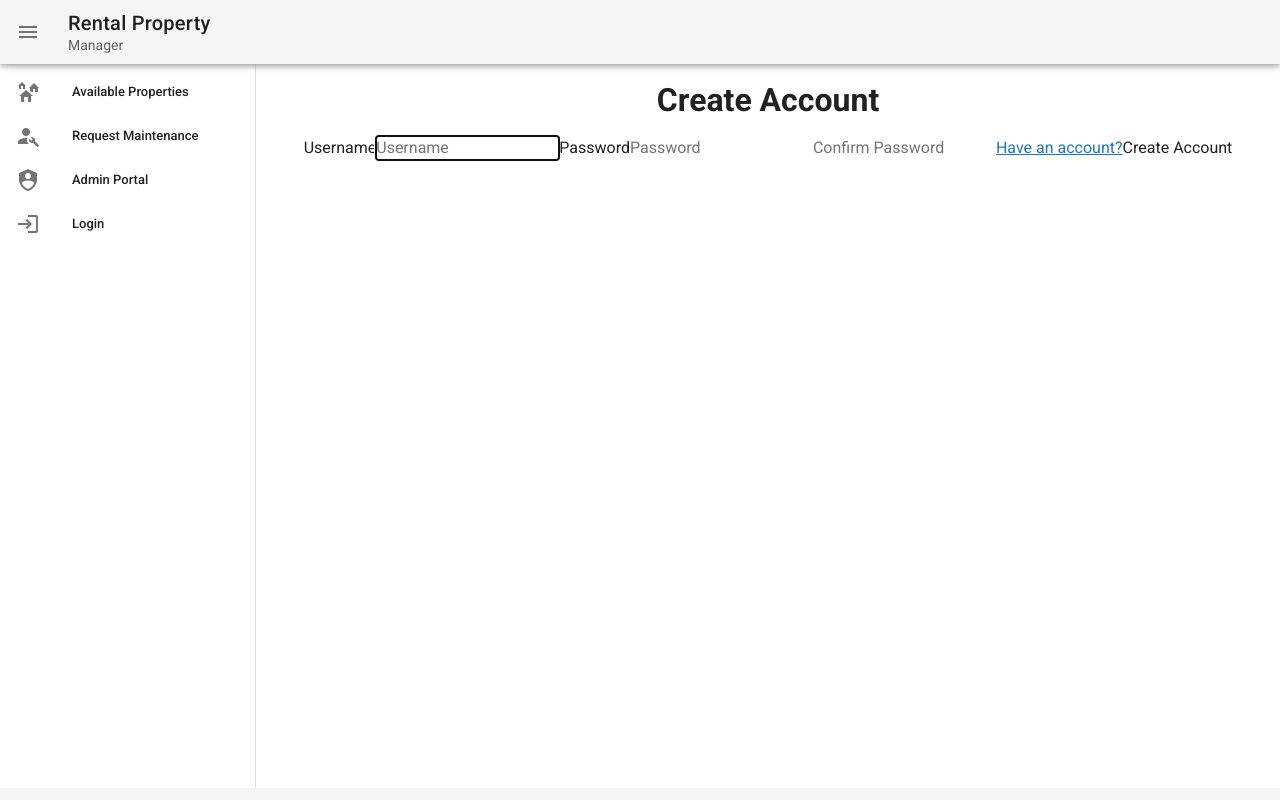
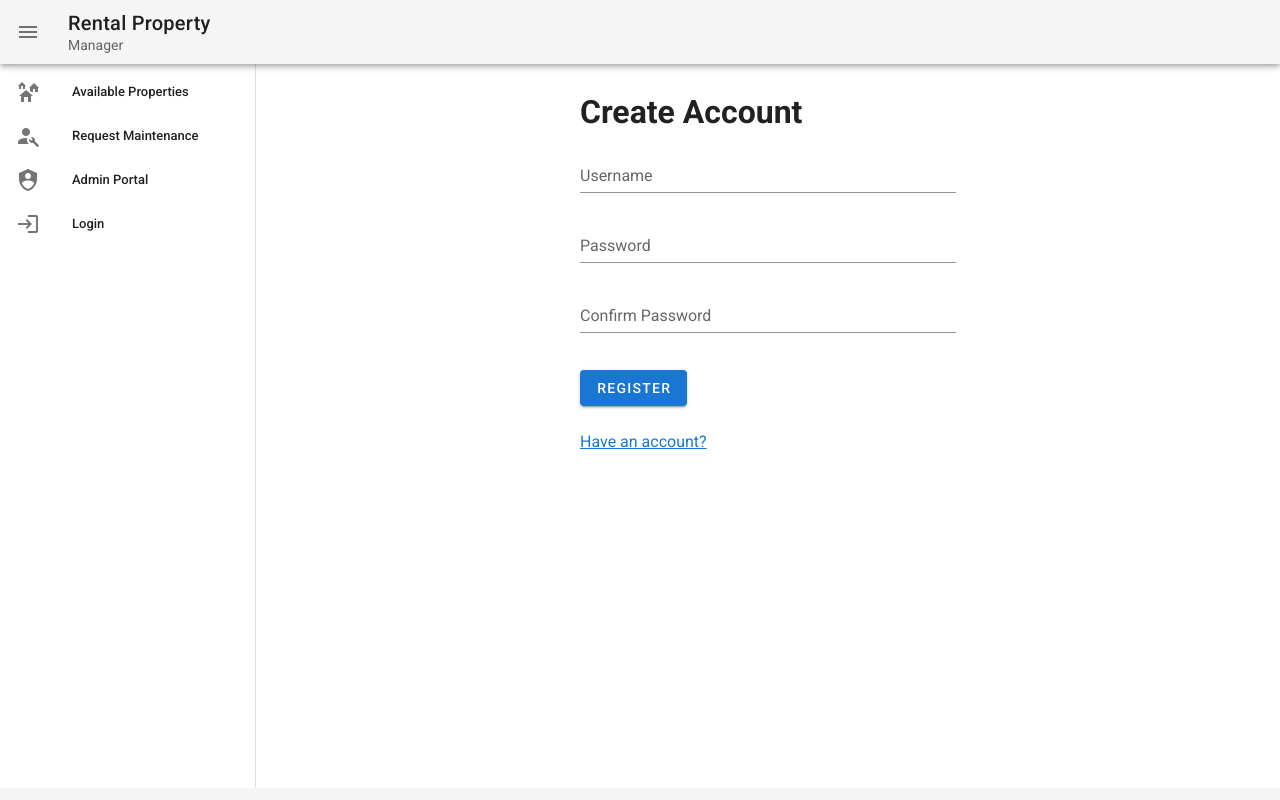
Before and after one commit to narroyo01/Rental-Property, a Vue app in the folder vue/: page /register in a window 1280 px wide. Built offline with nearby package versions, Linux system fonts and the light colour scheme.

Commit message:
updated Register view

```diff
--- a/vue/src/views/Login.vue
+++ b/vue/src/views/Login.vue
@@ -4,13 +4,13 @@
       <h1 class="h3 mb-3 font-weight-normal">Please Sign In</h1>
       <v-text-field
         :loading="loading"
-        :rules="rules"
+        :rules="rulesUsername"
         label="Username"
         v-model="user.username"
       ></v-text-field>
       <v-text-field
         :loading="loading"
-        :rules="rules"
+        :rules="rulesPassword"
         label="Password"
         v-model="user.password"
         type="password"
@@ -19,7 +19,7 @@
       <v-alert class="mt-6" type="error" v-if="invalidCredentials">
         Invalid username and password!
       </v-alert>
-      <v-alert type="success" v-if="this.$route.query.registration">
+      <v-alert class="mt-6" type="success" v-if="this.$route.query.registration">
         Thank you for registering, please sign in.
       </v-alert>
       <p class="mt-6">
@@ -81,10 +81,15 @@ export default {
       },
       invalidCredentials: false,
       loading: false,
-      rules: [
+      rulesUsername: [
         value => !!value || 'Required',
         value => (value || '').length <= 20 || 'Max 20 characters',
         value => (value || '').length > 2 || 'Min 3 characters',
+      ],
+      rulesPassword: [
+        value => !!value || 'Required',
+        value => (value || '').length <= 80 || 'Max 80 characters',
+        value => (value || '').length > 5 || 'Min 6 characters',
       ],
     };
   },
--- a/vue/src/views/Register.vue
+++ b/vue/src/views/Register.vue
@@ -1,5 +1,41 @@
 <template>
-  <div id="register" class="text-center">
+  <v-form ref="form" @submit.prevent="register">
+    <v-container id="registerBox">
+      <h1 class="h3 mb-3 font-weight-normal">Create Account</h1>
+      <v-text-field
+        :loading="loading"
+        :rules="rulesUsername"
+        label="Username"
+        v-model="user.username"
+      ></v-text-field>
+      <v-text-field
+        :loading="loading"
+        :rules="rulesPassword"
+        label="Password"
+        v-model="user.password"
+        type="password"
+      ></v-text-field>
+      <v-text-field
+        :loading="loading"
+        :rules="rulesPassword"
+        label="Confirm Password"
+        v-model="user.confirmPassword"
+        type="password"
+      ></v-text-field>
+      <v-btn class="mt-4" elevation="2" color="primary" type="submit"
+        >Register</v-btn
+      >
+      <v-alert class="mt-6" type="error" v-if="registrationErrors">
+        {{ registrationErrorMsg }}
+      </v-alert>
+      <p class="mt-6">
+        <router-link :to="{ name: 'login' }">Have an account?</router-link>
+      </p>
+    </v-container>
+  </v-form>
+
+  <!-- BELOW WAS STARTER CODE -->
+  <!-- <div id="register" class="text-center">
     <form class="form-register" @submit.prevent="register">
       <h1 class="h3 mb-3 font-weight-normal">Create Account</h1>
       <div class="alert alert-danger" role="alert" v-if="registrationErrors">
@@ -37,39 +73,51 @@
         Create Account
       </button>
     </form>
-  </div>
+  </div> -->
 </template>
 
 <script>
-import authService from '../services/AuthService';
+import authService from "../services/AuthService";
 
 export default {
-  name: 'register',
+  name: "register",
   data() {
     return {
       user: {
-        username: '',
-        password: '',
-        confirmPassword: '',
-        role: 'user',
+        username: "",
+        password: "",
+        confirmPassword: "",
+        role: "user",
       },
       registrationErrors: false,
-      registrationErrorMsg: 'There were problems registering this user.',
+      registrationErrorMsg: "There were problems registering this user.",
+      loading: false,
+      rulesUsername: [
+        (value) => !!value || "Required",
+        (value) => (value || "").length <= 20 || "Max 20 characters",
+        (value) => (value || "").length > 2 || "Min 3 characters",
+      ],
+      rulesPassword: [
+        value => !!value || 'Required',
+        value => (value || '').length <= 80 || 'Max 80 characters',
+        value => (value || '').length > 5 || 'Min 6 characters',
+      ],
     };
   },
   methods: {
     register() {
+      if (!this.$refs.form.validate()) return;
       if (this.user.password != this.user.confirmPassword) {
         this.registrationErrors = true;
-        this.registrationErrorMsg = 'Password & Confirm Password do not match.';
+        this.registrationErrorMsg = "Password & Confirm Password do not match.";
       } else {
         authService
           .register(this.user)
           .then((response) => {
             if (response.status == 201) {
               this.$router.push({
-                path: '/login',
-                query: { registration: 'success' },
+                path: "/login",
+                query: { registration: "success" },
               });
             }
           })
@@ -77,17 +125,21 @@ export default {
             const response = error.response;
             this.registrationErrors = true;
             if (response.status === 400) {
-              this.registrationErrorMsg = 'Bad Request: Validation Errors';
+              this.registrationErrorMsg = "Bad Request: Validation Errors";
             }
           });
       }
     },
     clearErrors() {
       this.registrationErrors = false;
-      this.registrationErrorMsg = 'There were problems registering this user.';
+      this.registrationErrorMsg = "There were problems registering this user.";
     },
   },
 };
 </script>
 
-<style></style>
+<style>
+#registerBox {
+  max-width: 400px;
+}
+</style>
```
